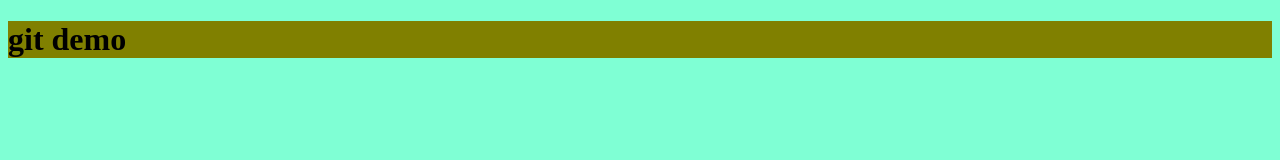
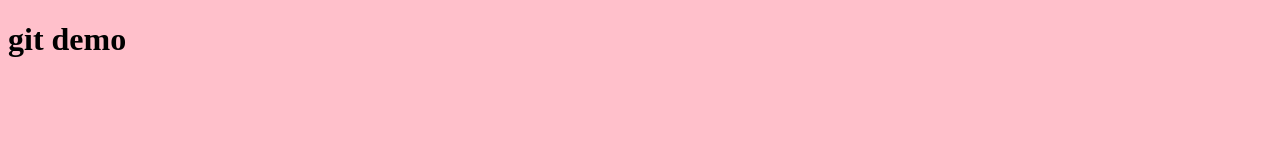
Before and after one commit to SavioRobin-ai/React, a plain HTML site: page index.html in a window 1280 px wide. Drawn offline with Linux system fonts and the light colour scheme.

Commit message:
color branch

```diff
--- a/styles.css
+++ b/styles.css
@@ -1,7 +1,7 @@
 body {
-  background-color: aquamarine;
+  background-color: pink;
 }
 
 h1 {
-  background-color: olive;
+  background-color: pink;
 }
```
